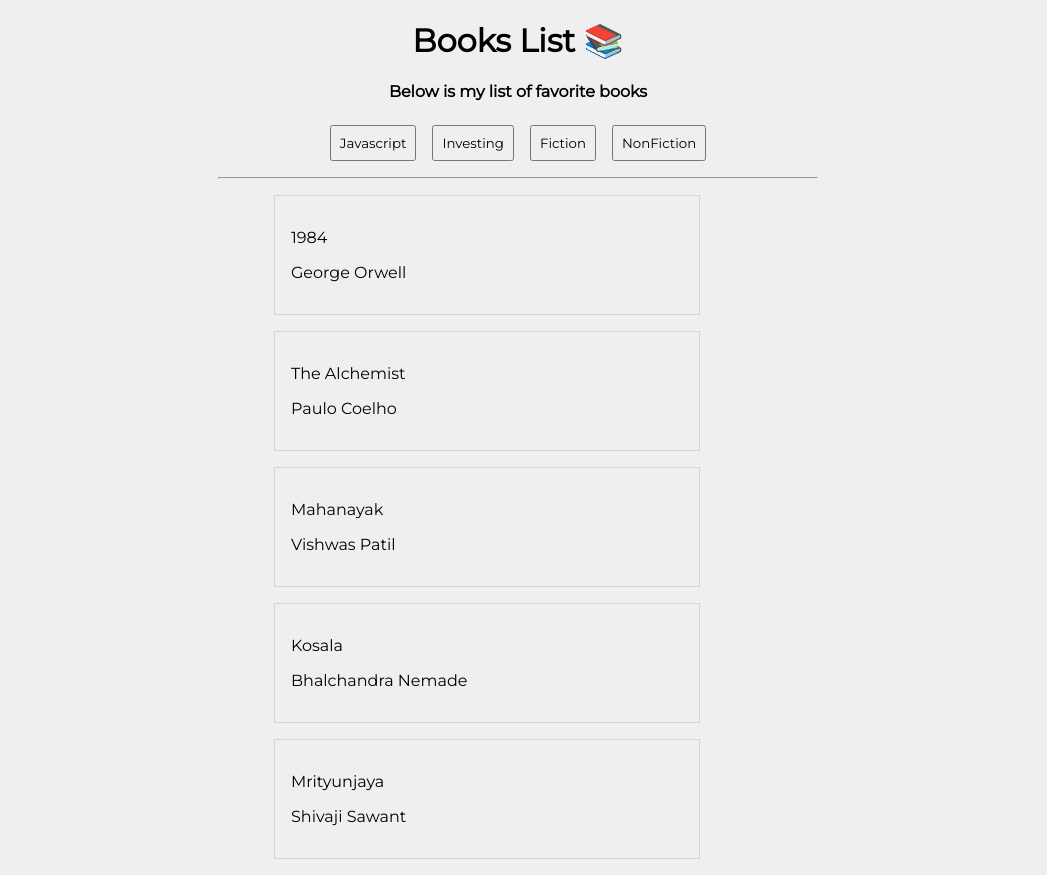
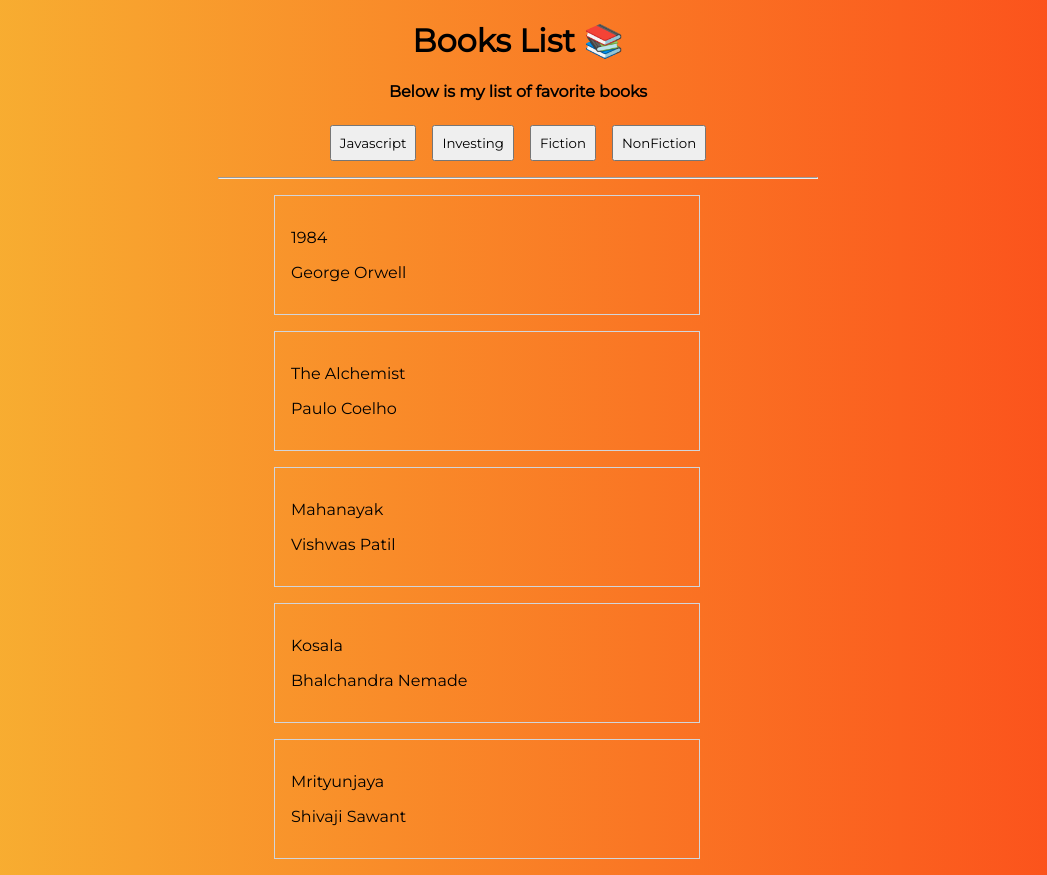
Before and after one commit to pravinpadmakarjadhav/books-app, a React (Create React App) app: page / in a window 1280 px wide. Shown: the whole page, without its empty margins (122-1169 px from the left). Built offline with nearby package versions, Linux system fonts and the light colour scheme.

Commit message:
Update styles.css

```diff
--- a/src/styles.css
+++ b/src/styles.css
@@ -8,7 +8,10 @@
   /* text-align: left; */
 }
 body {
-  background-color: #efefef;
+  background: #fc4a1a;  /* fallback for old browsers */
+background: -webkit-linear-gradient(to right, #f7b733, #fc4a1a);  /* Chrome 10-25, Safari 5.1-6 */
+background: linear-gradient(to right, #f7b733, #fc4a1a); /* W3C, IE 10+/ Edge, Firefox 16+, Chrome 26+, Opera 12+, Safari 7+ */
+
 }
 
 button {
```
